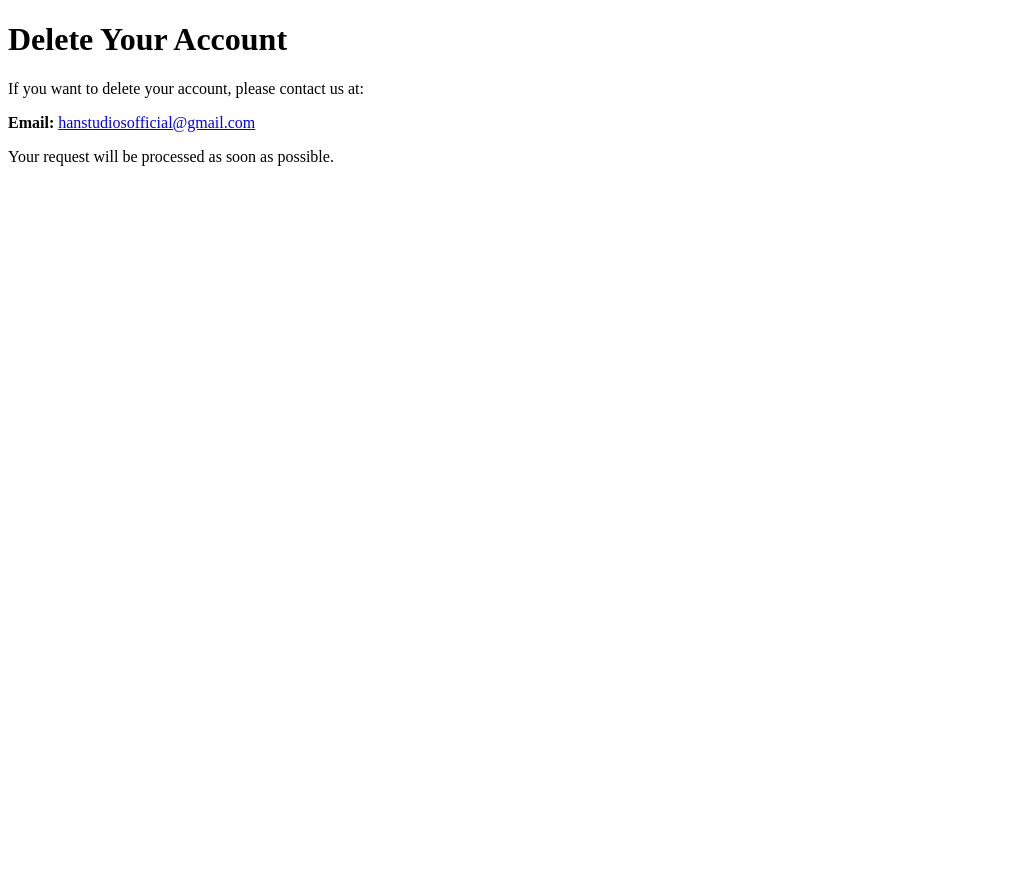
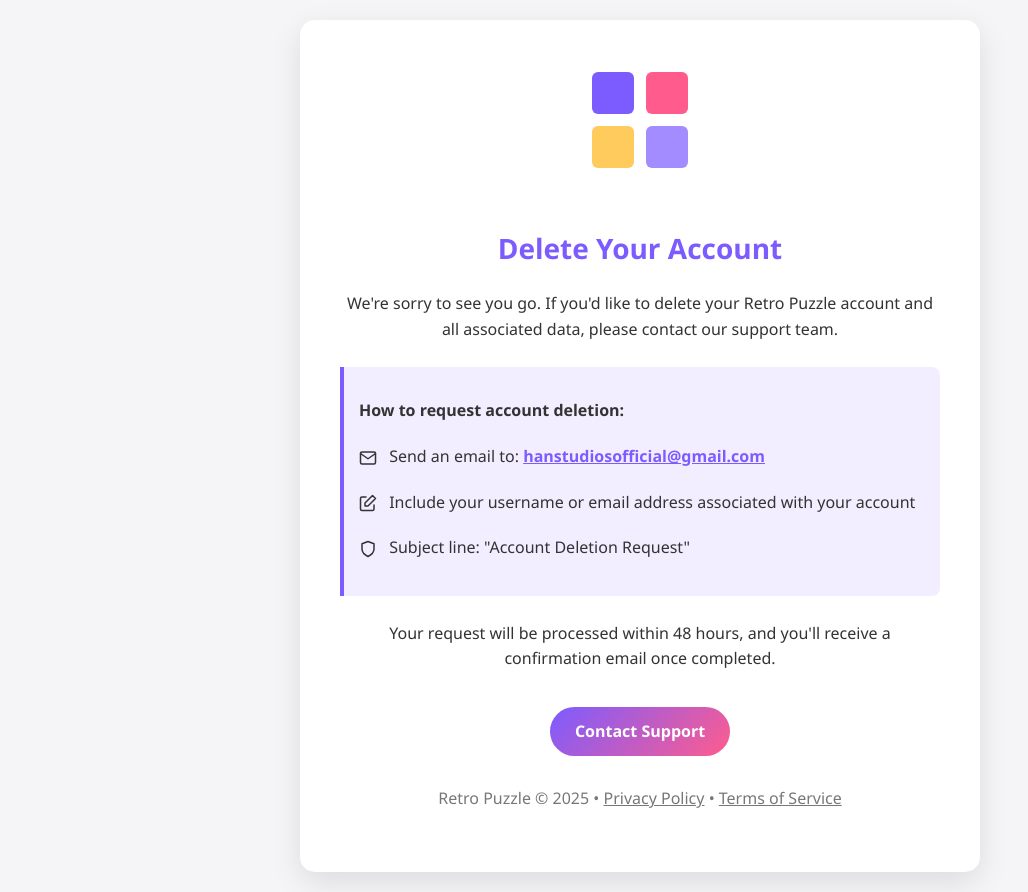
Before and after one commit to Metehan-DER/Retro-Puzzle-Support, a plain HTML site: page index.html in a window 1280 px wide. Shown: the whole page, without its empty margins (0-1028 px from the left). Before the commit the page ends 800 px from the top, so only its background shows below. Drawn offline with Linux system fonts and the light colour scheme.

Commit message:
Update index.html

```diff
--- a/index.html
+++ b/index.html
@@ -4,11 +4,138 @@
     <meta charset="UTF-8">
     <meta name="viewport" content="width=device-width, initial-scale=1.0">
     <title>Delete Account - Retro Puzzle</title>
+    <style>
+        :root {
+            --primary-color: #7c5cff;
+            --secondary-color: #ff5c8d;
+            --background-color: #f5f5f7;
+            --text-color: #333333;
+            --card-bg: #ffffff;
+            --accent-color: #ffcb5c;
+        }
+
+        body {
+            font-family: 'Segoe UI', Tahoma, Geneva, Verdana, sans-serif;
+            line-height: 1.6;
+            margin: 0;
+            padding: 0;
+            background-color: var(--background-color);
+            color: var(--text-color);
+            display: flex;
+            justify-content: center;
+            align-items: center;
+            min-height: 100vh;
+        }
+
+        .container {
+            max-width: 600px;
+            padding: 40px;
+            background-color: var(--card-bg);
+            border-radius: 15px;
+            box-shadow: 0 10px 30px rgba(0, 0, 0, 0.1);
+            text-align: center;
+            margin: 20px;
+        }
+
+        h1 {
+            color: var(--primary-color);
+            margin-bottom: 20px;
+            font-size: 28px;
+        }
+
+        .logo {
+            width: 120px;
+            margin-bottom: 20px;
+        }
+
+        p {
+            margin-bottom: 20px;
+            font-size: 16px;
+        }
+
+        .contact-box {
+            background-color: rgba(124, 92, 255, 0.1);
+            border-left: 4px solid var(--primary-color);
+            padding: 15px;
+            margin: 25px 0;
+            text-align: left;
+            border-radius: 0 8px 8px 0;
+        }
+
+        .btn {
+            display: inline-block;
+            background: linear-gradient(135deg, var(--primary-color), var(--secondary-color));
+            color: white;
+            padding: 12px 25px;
+            border-radius: 30px;
+            text-decoration: none;
+            font-weight: 600;
+            margin-top: 15px;
+            transition: transform 0.2s, box-shadow 0.2s;
+        }
+
+        .btn:hover {
+            transform: translateY(-3px);
+            box-shadow: 0 5px 15px rgba(124, 92, 255, 0.4);
+        }
+
+        .footer {
+            margin-top: 30px;
+            font-size: 14px;
+            color: #777;
+        }
+
+        .icon {
+            vertical-align: middle;
+            margin-right: 8px;
+        }
+    </style>
 </head>
 <body>
-    <h1>Delete Your Account</h1>
-    <p>If you want to delete your account, please contact us at:</p>
-    <p><strong>Email:</strong> <a href="mailto:hanstudiosofficial@gmail.com">hanstudiosofficial@gmail.com</a></p>
-    <p>Your request will be processed as soon as possible.</p>
+    <div class="container">
+        <!-- Replace with your actual logo -->
+        <svg class="logo" viewBox="0 0 100 100" xmlns="http://www.w3.org/2000/svg">
+            <rect x="10" y="10" width="35" height="35" rx="5" fill="#7c5cff" />
+            <rect x="55" y="10" width="35" height="35" rx="5" fill="#ff5c8d" />
+            <rect x="10" y="55" width="35" height="35" rx="5" fill="#ffcb5c" />
+            <rect x="55" y="55" width="35" height="35" rx="5" fill="#7c5cff" opacity="0.7" />
+        </svg>
+
+        <h1>Delete Your Account</h1>
+
+        <p>We're sorry to see you go. If you'd like to delete your Retro Puzzle account and all associated data, please contact our support team.</p>
+
+        <div class="contact-box">
+            <p><strong>How to request account deletion:</strong></p>
+            <p>
+                <svg class="icon" xmlns="http://www.w3.org/2000/svg" width="18" height="18" viewBox="0 0 24 24" fill="none" stroke="currentColor" stroke-width="2" stroke-linecap="round" stroke-linejoin="round">
+                    <path d="M4 4h16c1.1 0 2 .9 2 2v12c0 1.1-.9 2-2 2H4c-1.1 0-2-.9-2-2V6c0-1.1.9-2 2-2z"></path>
+                    <polyline points="22,6 12,13 2,6"></polyline>
+                </svg>
+                Send an email to: <a href="mailto:hanstudiosofficial@gmail.com" style="color: var(--primary-color); font-weight: 600;">hanstudiosofficial@gmail.com</a>
+            </p>
+            <p>
+                <svg class="icon" xmlns="http://www.w3.org/2000/svg" width="18" height="18" viewBox="0 0 24 24" fill="none" stroke="currentColor" stroke-width="2" stroke-linecap="round" stroke-linejoin="round">
+                    <path d="M20 14.66V20a2 2 0 0 1-2 2H4a2 2 0 0 1-2-2V6a2 2 0 0 1 2-2h5.34"></path>
+                    <polygon points="18 2 22 6 12 16 8 16 8 12 18 2"></polygon>
+                </svg>
+                Include your username or email address associated with your account
+            </p>
+            <p>
+                <svg class="icon" xmlns="http://www.w3.org/2000/svg" width="18" height="18" viewBox="0 0 24 24" fill="none" stroke="currentColor" stroke-width="2" stroke-linecap="round" stroke-linejoin="round">
+                    <path d="M12 22s8-4 8-10V5l-8-3-8 3v7c0 6 8 10 8 10z"></path>
+                </svg>
+                Subject line: "Account Deletion Request"
+            </p>
+        </div>
+
+        <p>Your request will be processed within 48 hours, and you'll receive a confirmation email once completed.</p>
+
+        <a href="mailto:hanstudiosofficial@gmail.com?subject=Account%20Deletion%20Request" class="btn">Contact Support</a>
+
+        <div class="footer">
+            <p>Retro Puzzle &copy; 2025 • <a href="#" style="color: #777;">Privacy Policy</a> • <a href="#" style="color: #777;">Terms of Service</a></p>
+        </div>
+    </div>
 </body>
 </html>
```
